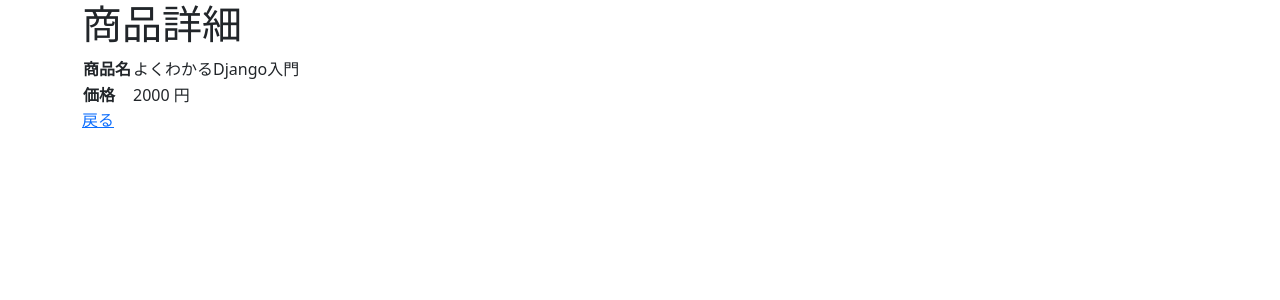
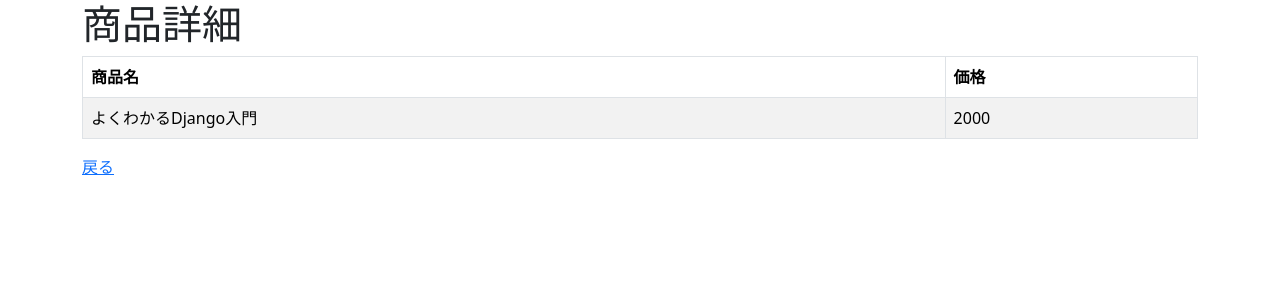
Before and after one commit to yd1107/django-basic-kadai, a Django app: page /crud/detail/1 in a window 1280 px wide. Shown: the top 300 px of the page. Run offline with Django 4.2, Linux system fonts and the light colour scheme; data comes from the database, SQL or seed files in the repository; some libraries are stand-ins or nearby versions.

Commit message:
課題再々提出

```diff
--- a/kadai_010/crud/templates/crud/product_detail.html
+++ b/kadai_010/crud/templates/crud/product_detail.html
@@ -1,19 +1,18 @@
 {% extends "base.html" %}
-{% load bootstrap %}
 
 {% block title %}商品詳細{% endblock %}
 {% block content %}
-
      <h1>商品詳細</h1>
-        <table>
+        <table class="table table-striped table-bordered">
+            <thead>
                 <tr>
                     <th>商品名</th>
-                <td>{{ object.name }}</td>
+                    <th>価格</th>
                 </tr>
             </thead>
             <tr>
-            <th>価格</th>
-            <td>{{ object.price }} 円</td>
+                <td>{{ product.name }}</td>
+                <td>{{ product.price }}</td>
             </tr>
         </table>
     <a href="{% url 'list' %}">戻る</a>
```
Lines whose indentation alone changed are shown as unchanged.
